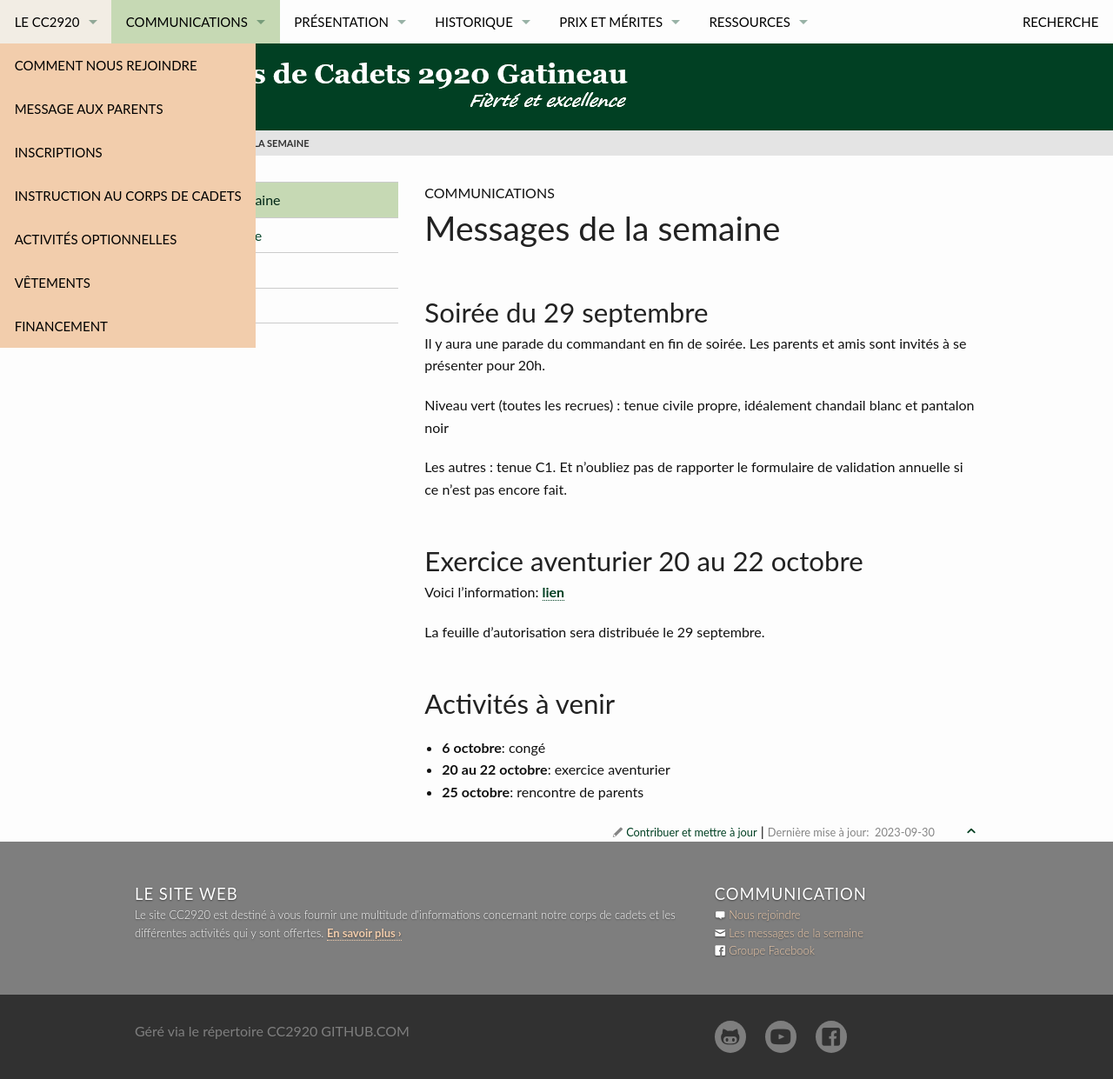
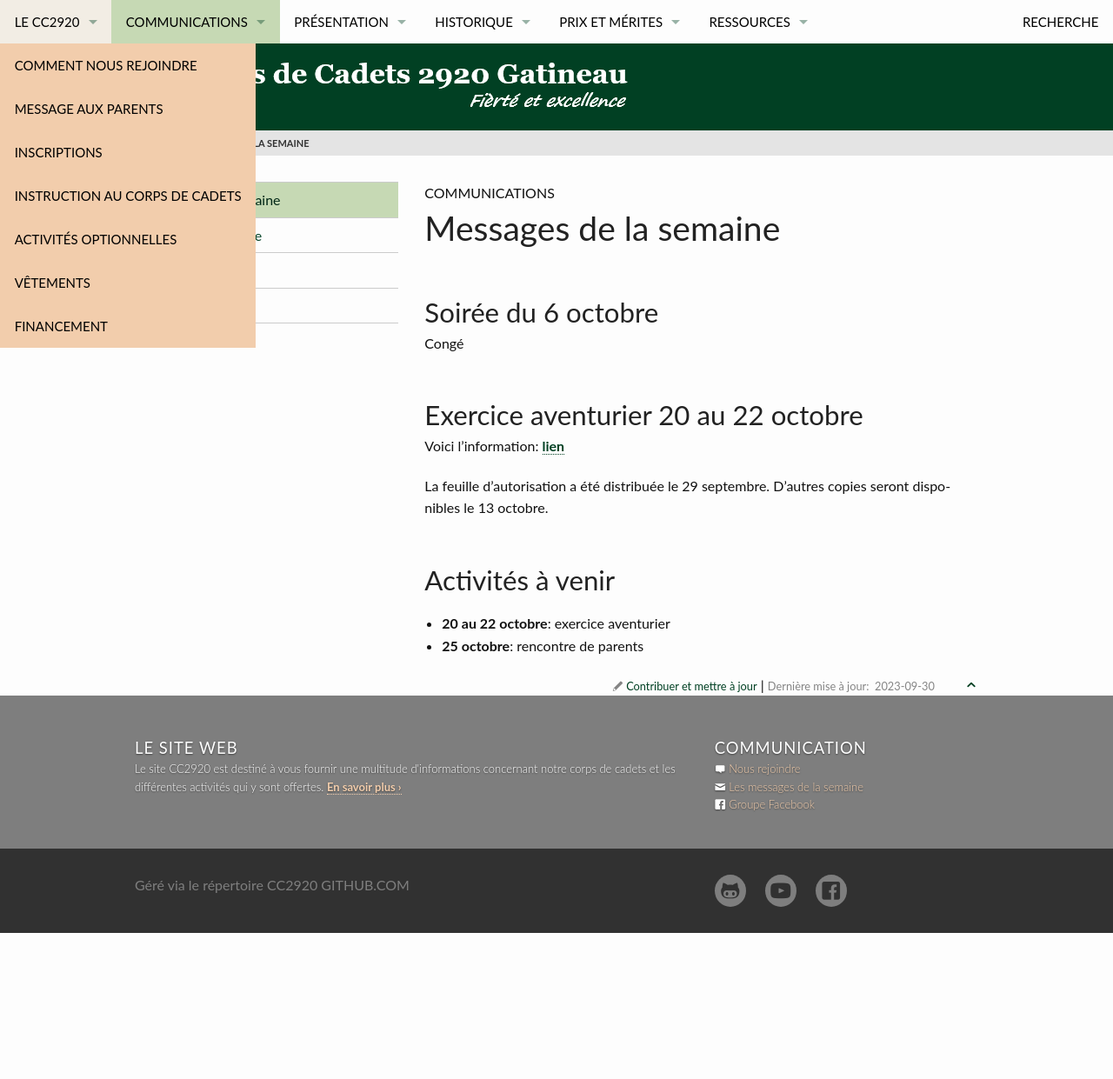
Before and after one commit to CC2920/web, a Jekyll site: the page built from _communications/messages.md, in a window 1280 px wide. Shown: the whole page at 87% size. Built offline with Jekyll 4.4.1, drawn with Linux system fonts in a browser that asks for light colours; after the commit the page ends 1073 px from its top, so only the background shows below that.

Commit message:
Update messages.md

```diff
--- a/_communications/messages.md
+++ b/_communications/messages.md
@@ -12,16 +10,12 @@ activities:
 
 ---
 
-## Soirée du 29 septembre
+## Soirée du 6 octobre
 
-Il y aura une parade du commandant en fin de soirée. Les parents et amis sont invités à se présenter pour 20h.
-
-Niveau vert (toutes les recrues) : tenue civile propre, idéalement chandail blanc et pantalon noir
-
-Les autres : tenue C1. Et n'oubliez pas de rapporter le formulaire de validation annuelle si ce n'est pas encore fait.
+Congé
 
 ## Exercice aventurier 20 au 22 octobre
 
 Voici l'information:  [lien](https://1drv.ms/b/s!AkTIfKmoB8nugfpur1EJMgbHt3Js0g?e=s0jbE5)
 
-La feuille d'autorisation sera distribuée le 29 septembre.
+La feuille d'autorisation a été distribuée le 29 septembre. D'autres copies seront disponibles le 13 octobre.
```
Also changed, not shown: other parts of _communications/messages.md (+0 -2 lines).
